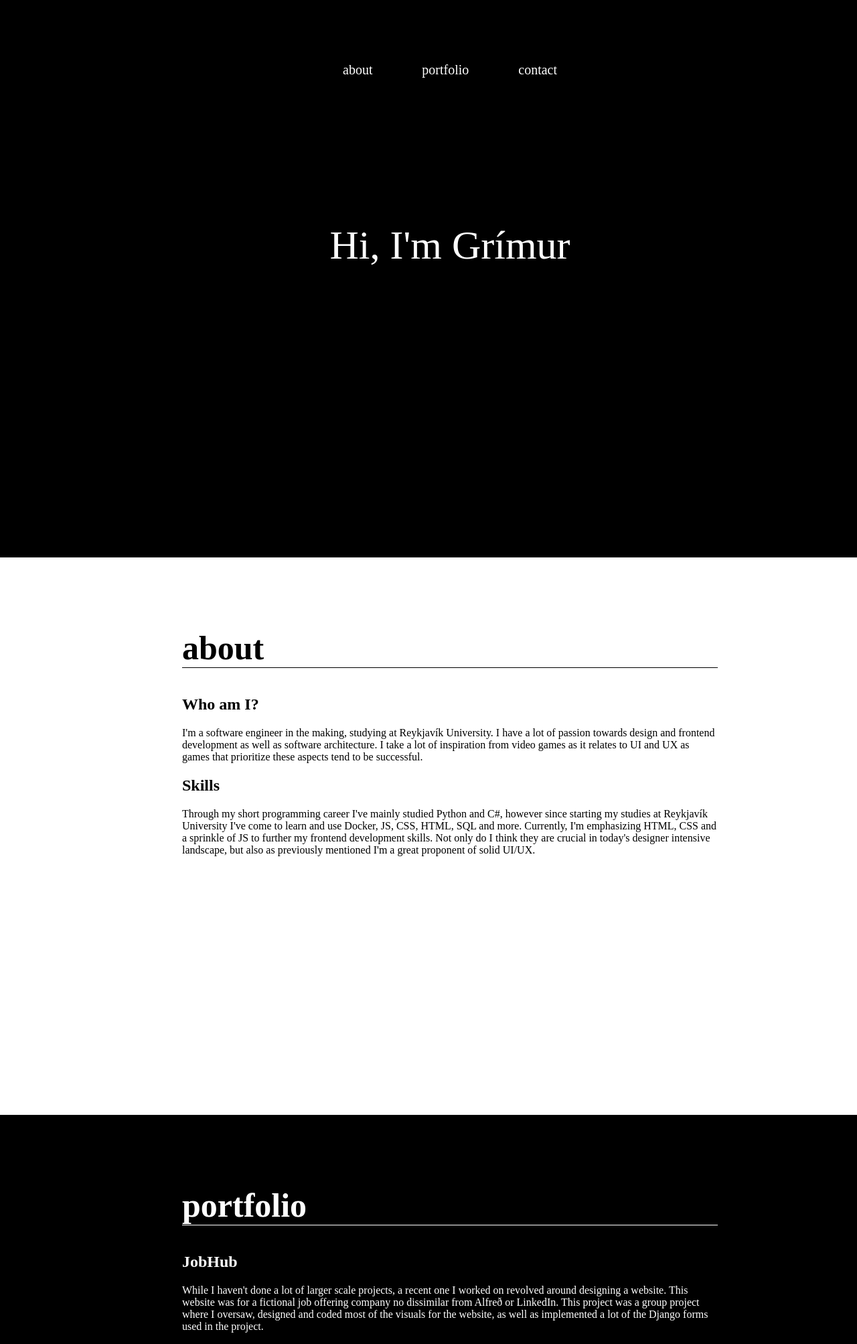
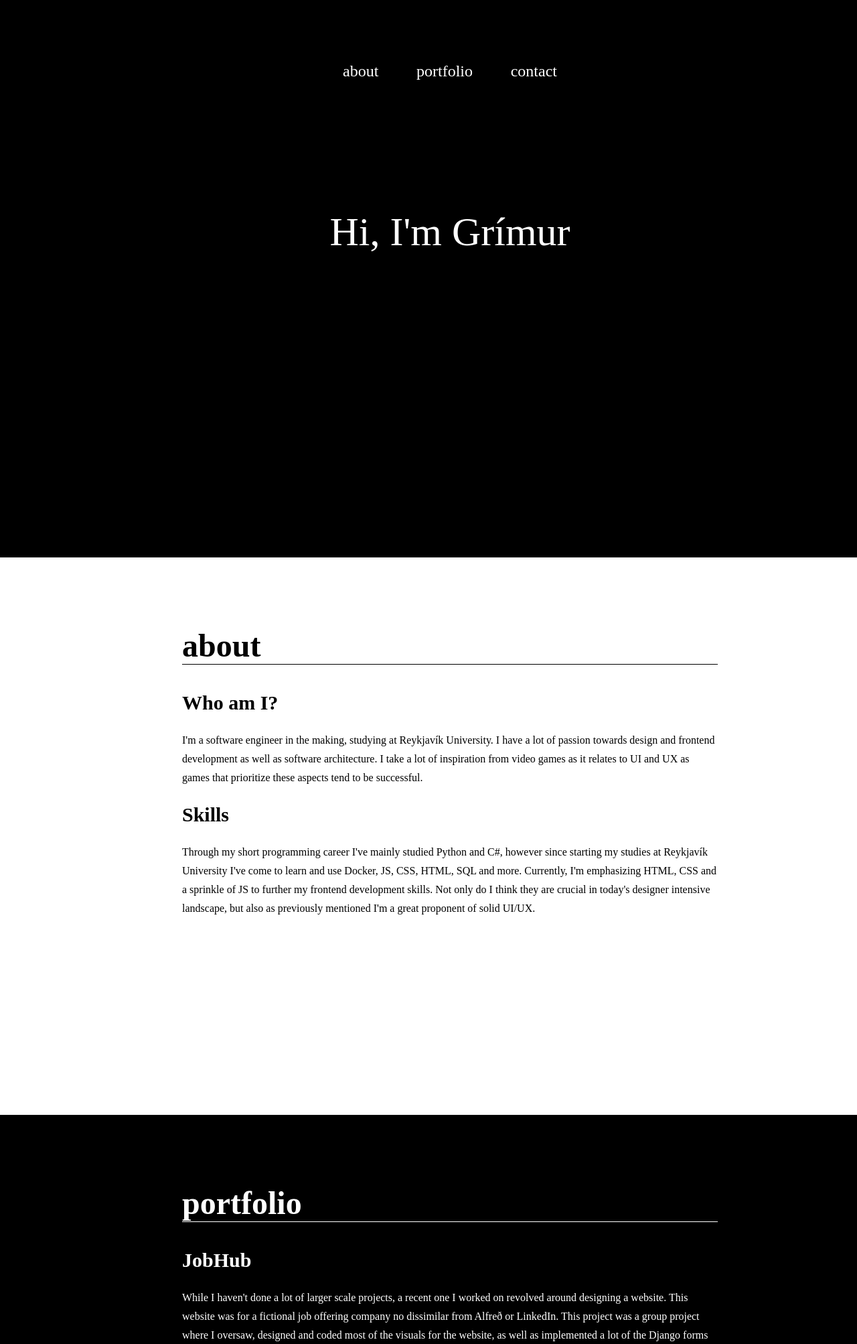
Before and after one commit to RunicSyntax/SampleSite, a Django app: page / in a window 1280 px wide. Shown: the top 2006 px of the page at 67% size. Run offline with Django 5.2, Linux system fonts and the light colour scheme.

Commit message:
Font styling

```diff
--- a/static/css/style.css
+++ b/static/css/style.css
@@ -29,7 +29,7 @@
 }
 
 .header-content li {
-    font-size: 20px;
+    font-size: 24px;
     height: 1.5rem;
 }
 
@@ -103,12 +103,21 @@ section:nth-child(odd) {
 }
 
 h1 {
-    font-size: 50px;
+    font-size: 48px;
     border-bottom: 1px solid #000;
 }
 
 .portfolio-section h1 {
     border-bottom: 1px solid #fff;
+}
+
+h2 {
+    font-size: 30px;
+}
+
+p {
+    font-size: 16px;
+    line-height: 28px;
 }
 
 iframe {
```
